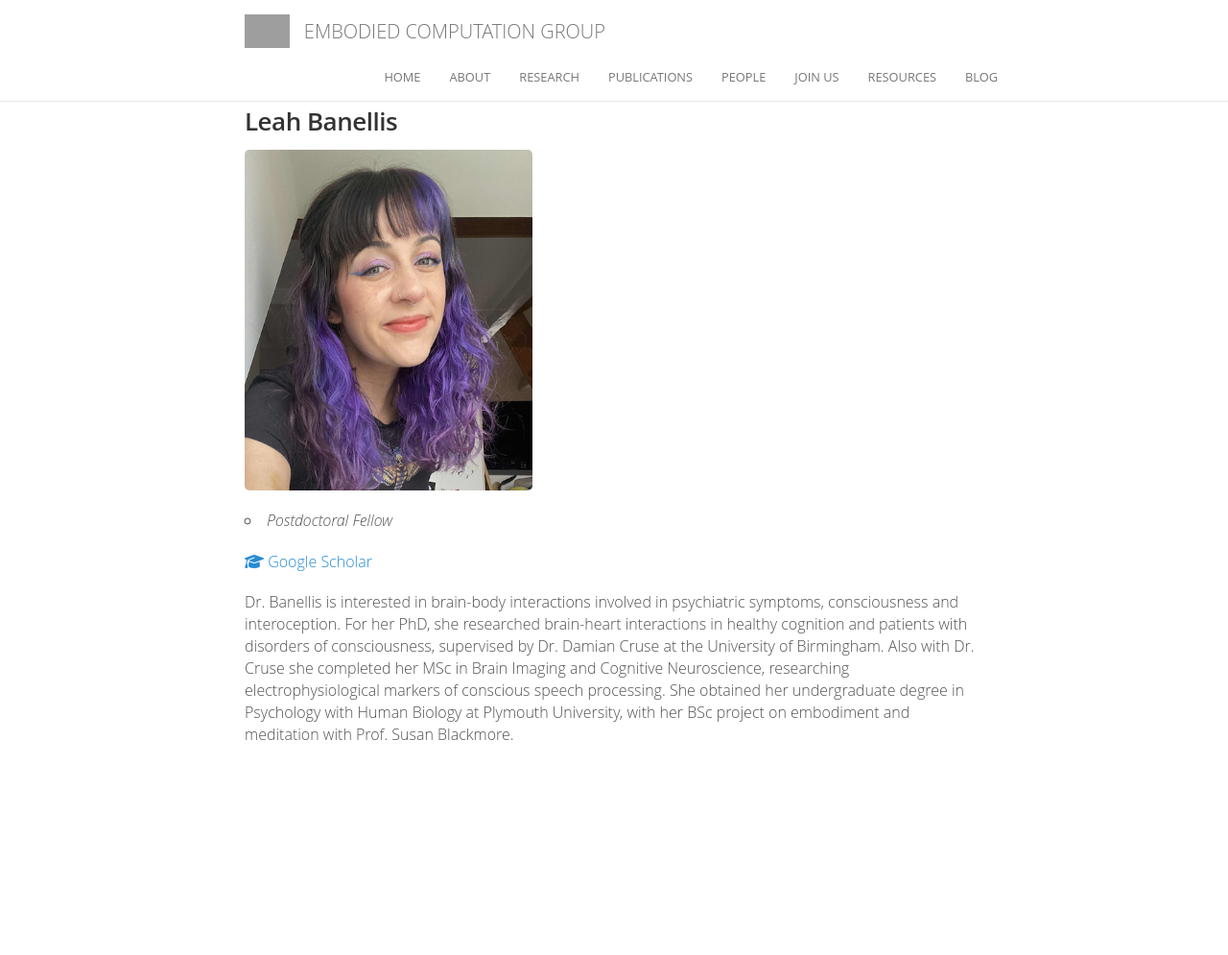
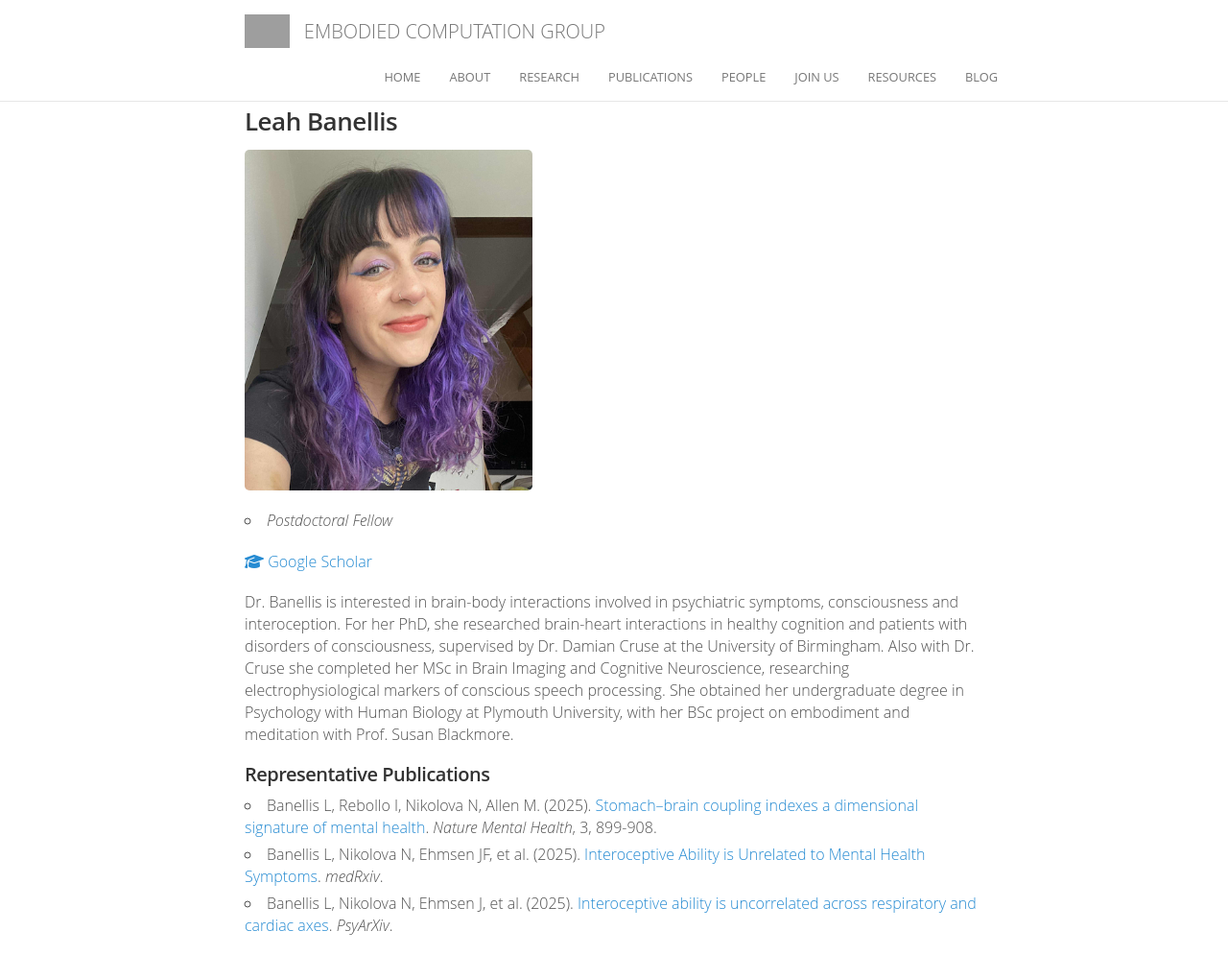
Before and after one commit to embodied-computation-group/embodied-computation-group.github.io, a Jekyll site: the page built from _people/leah_banellis.md, in a window 1280 px wide and 995 px high. Shown: the whole window at 96% size. Built offline with Jekyll 4.4.1, drawn with Linux system fonts in a browser that asks for light colours; comment, search, counter and statistics services are not loaded; grey boxes are pictures that could not be loaded.

Commit message:
Add representative publications to Leah Banellis profile

```diff
--- a/_people/leah_banellis.md
+++ b/_people/leah_banellis.md
@@ -12,3 +12,9 @@ joined: 2020
 <a href="https://scholar.google.com/citations?user=A4cuIhIAAAAJ&hl=en&oi=ao"><i class="fas fa-graduation-cap"></i> Google Scholar</a>
 
 Dr. Banellis is interested in brain-body interactions involved in psychiatric symptoms, consciousness and interoception. For her PhD, she researched brain-heart interactions in healthy cognition and patients with disorders of consciousness, supervised by Dr. Damian Cruse at the University of Birmingham. Also with Dr. Cruse she completed her MSc in Brain Imaging and Cognitive Neuroscience, researching electrophysiological markers of conscious speech processing. She obtained her undergraduate degree in Psychology with Human Biology at Plymouth University, with her BSc project on embodiment and meditation with Prof. Susan Blackmore.
+
+#### Representative Publications
+
+- Banellis L, Rebollo I, Nikolova N, Allen M. (2025). [Stomach–brain coupling indexes a dimensional signature of mental health](https://www.nature.com/articles/s44220-025-00468-6). *Nature Mental Health*, 3, 899-908.
+- Banellis L, Nikolova N, Ehmsen JF, et al. (2025). [Interoceptive Ability is Unrelated to Mental Health Symptoms](https://www.medrxiv.org/content/10.1101/2025.08.25.25334366v1). *medRxiv*.
+- Banellis L, Nikolova N, Ehmsen J, et al. (2025). [Interoceptive ability is uncorrelated across respiratory and cardiac axes](https://osf.io/preprints/psyarxiv/s56v4_v1). *PsyArXiv*.
```
